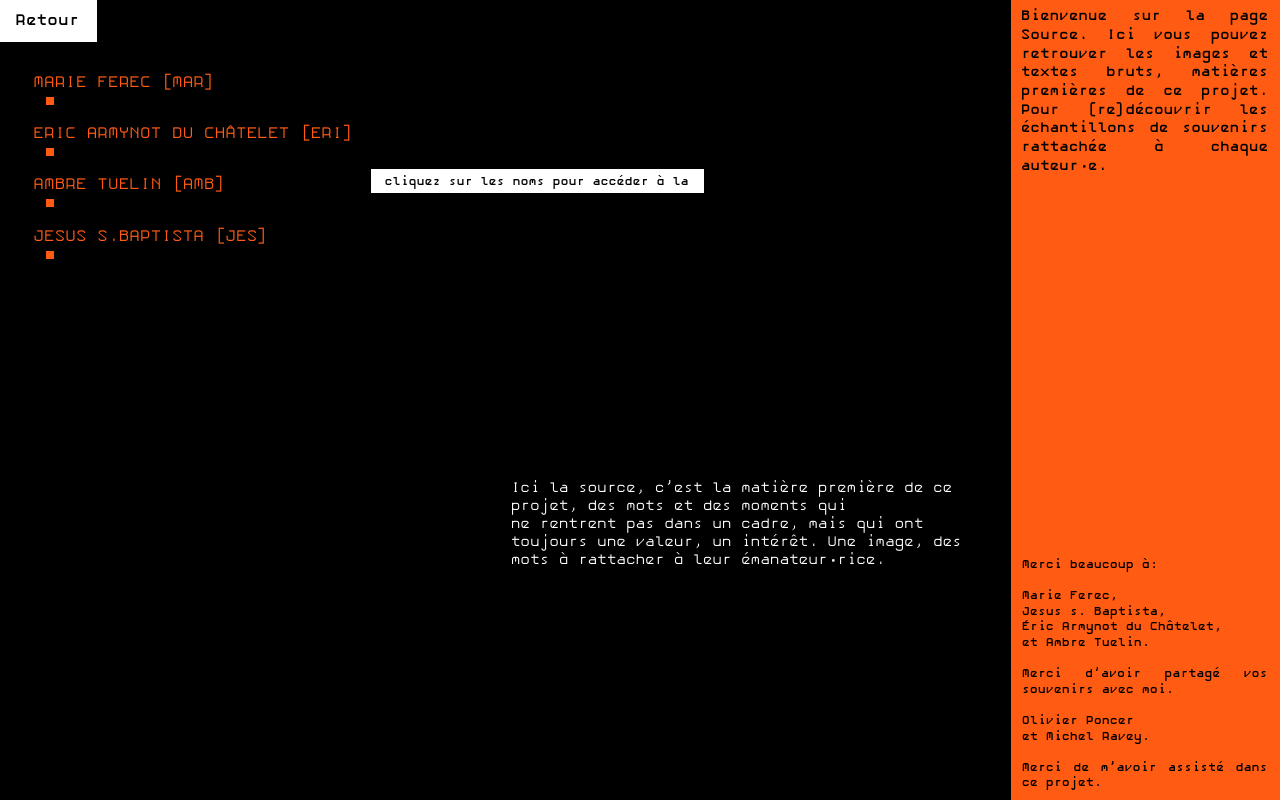
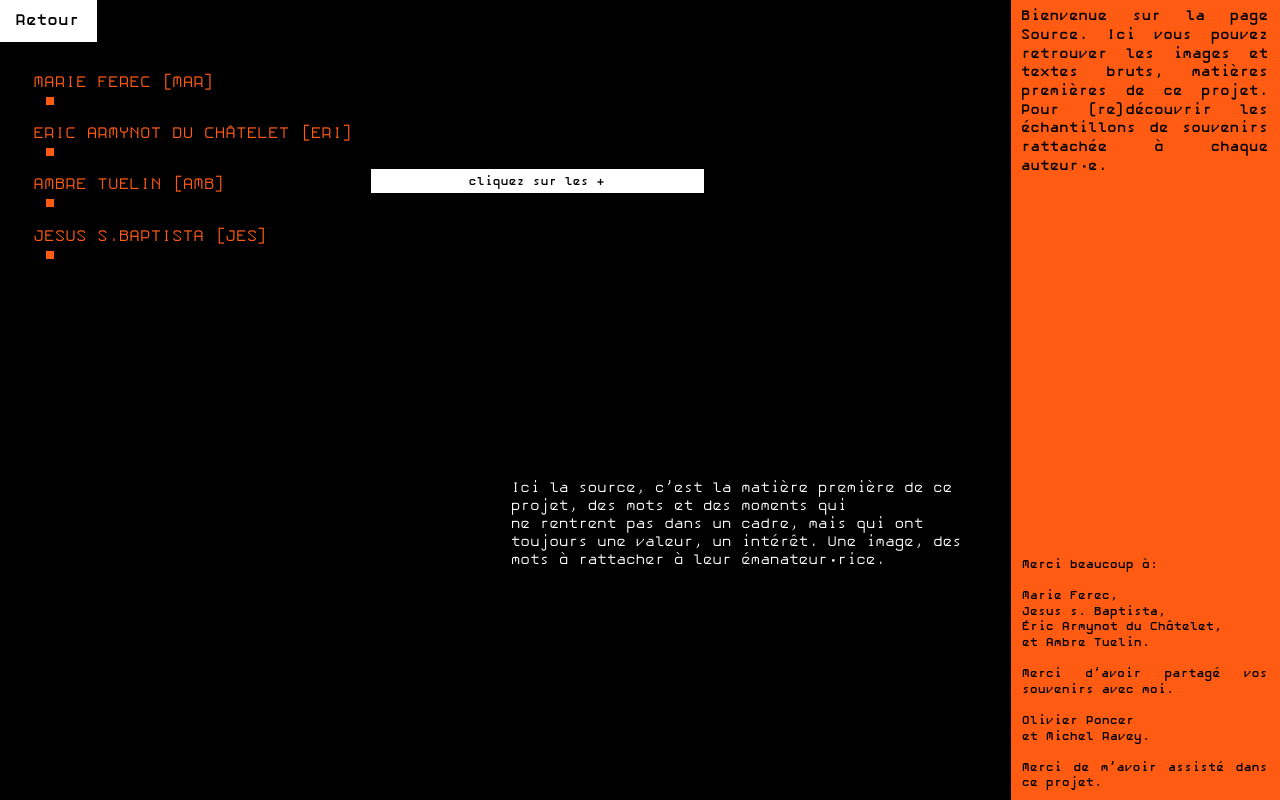
Before and after one commit to driceduconge/polarisation.github.io, a plain HTML site: page srces.html in a window 1280 px wide. Drawn offline with Linux system fonts and the light colour scheme.

Commit message:
Update srces.html

```diff
--- a/srces.html
+++ b/srces.html
@@ -69,7 +69,7 @@ Merci de m’avoir assisté dans ce projet.
                 </ul>
                 <div class="sq" id="sqjesus"></div>
           </div>
-     <div class="sauce"><a id="bite" >cliquez sur les noms pour accéder à la source</a><div class="stick"id="photo"></div></div>
+     <div class="sauce"><a id="bite" >cliquez sur les +</a><div class="stick"id="photo"></div></div>
 
 
 
```
